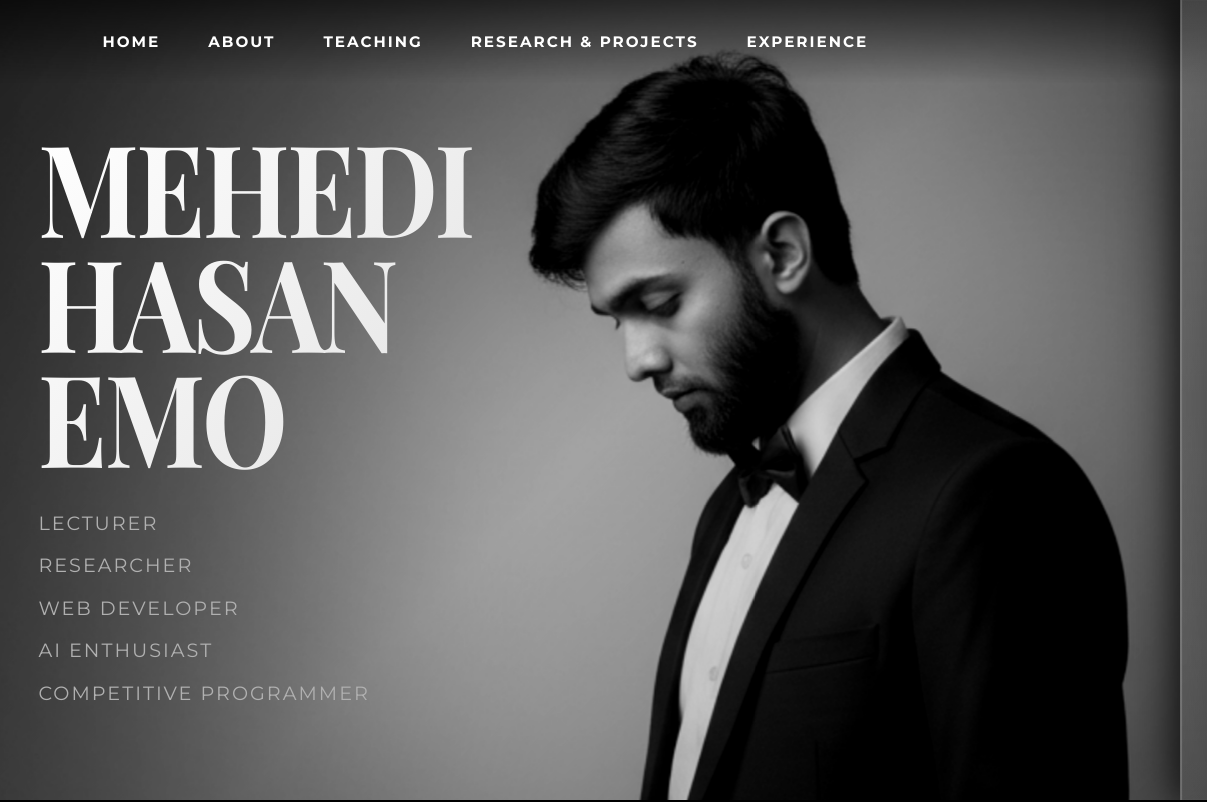
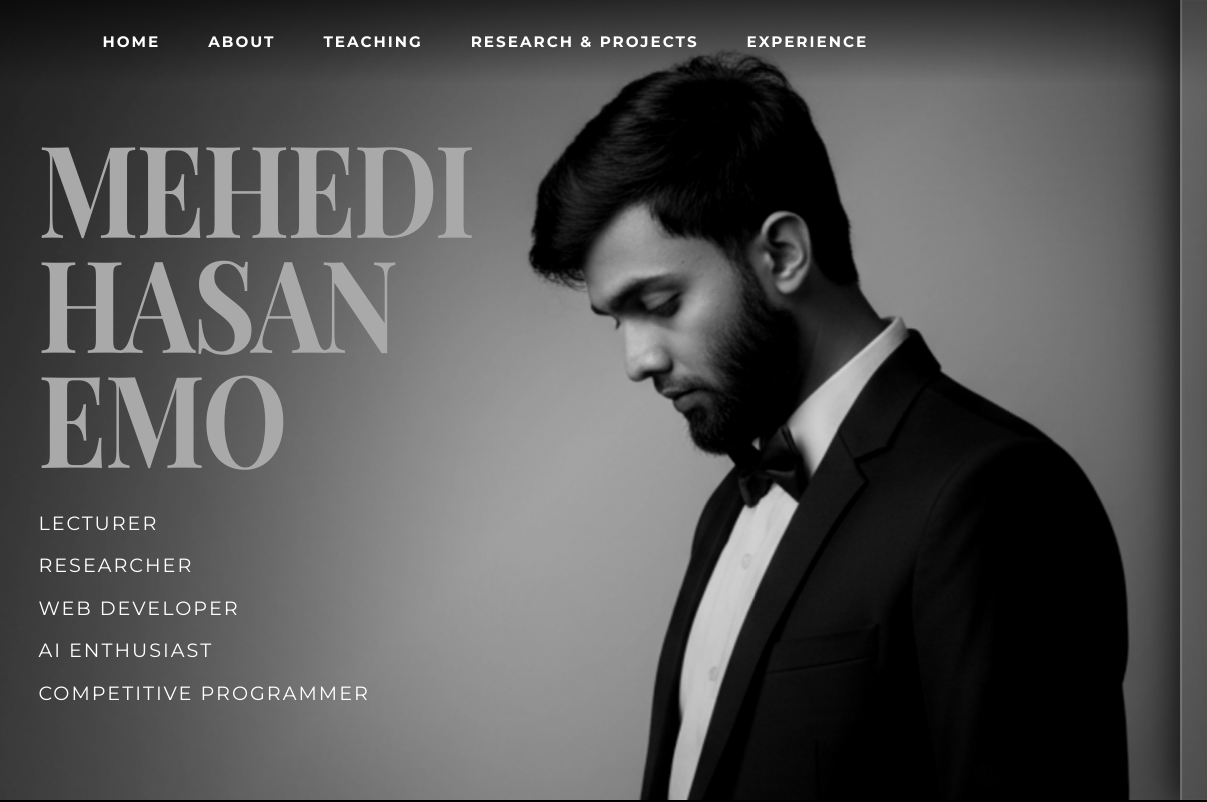
Before and after one commit to emo778866/my-portfolio, a plain HTML site: page index.html in a window 1280 px wide. Shown: the top 802 px of the page, 0-1207 px from the left. Drawn offline with nearby package versions, Linux system fonts and the light colour scheme; some icons are missing.

Commit message:
Update index.html

```diff
--- a/index.html
+++ b/index.html
@@ -244,7 +244,7 @@
             line-height: 0.9;
             letter-spacing: -3px;
             margin-bottom: 1.5rem;
-            background: linear-gradient(135deg, #ffffff 0%, #cccccc 100%);
+            background: linear-gradient(135deg, #A9A9A9 0%, #A9A9A9 100%);
             -webkit-background-clip: text;
             -webkit-text-fill-color: transparent;
             background-clip: text;
@@ -259,7 +259,7 @@
             font-size: 1.2rem;
             font-weight: 400;
             line-height: 1.8;
-            color: #b0b0b0;
+            color: white;
             letter-spacing: 2px;
             text-transform: uppercase;
             margin-top: 2rem;
```
